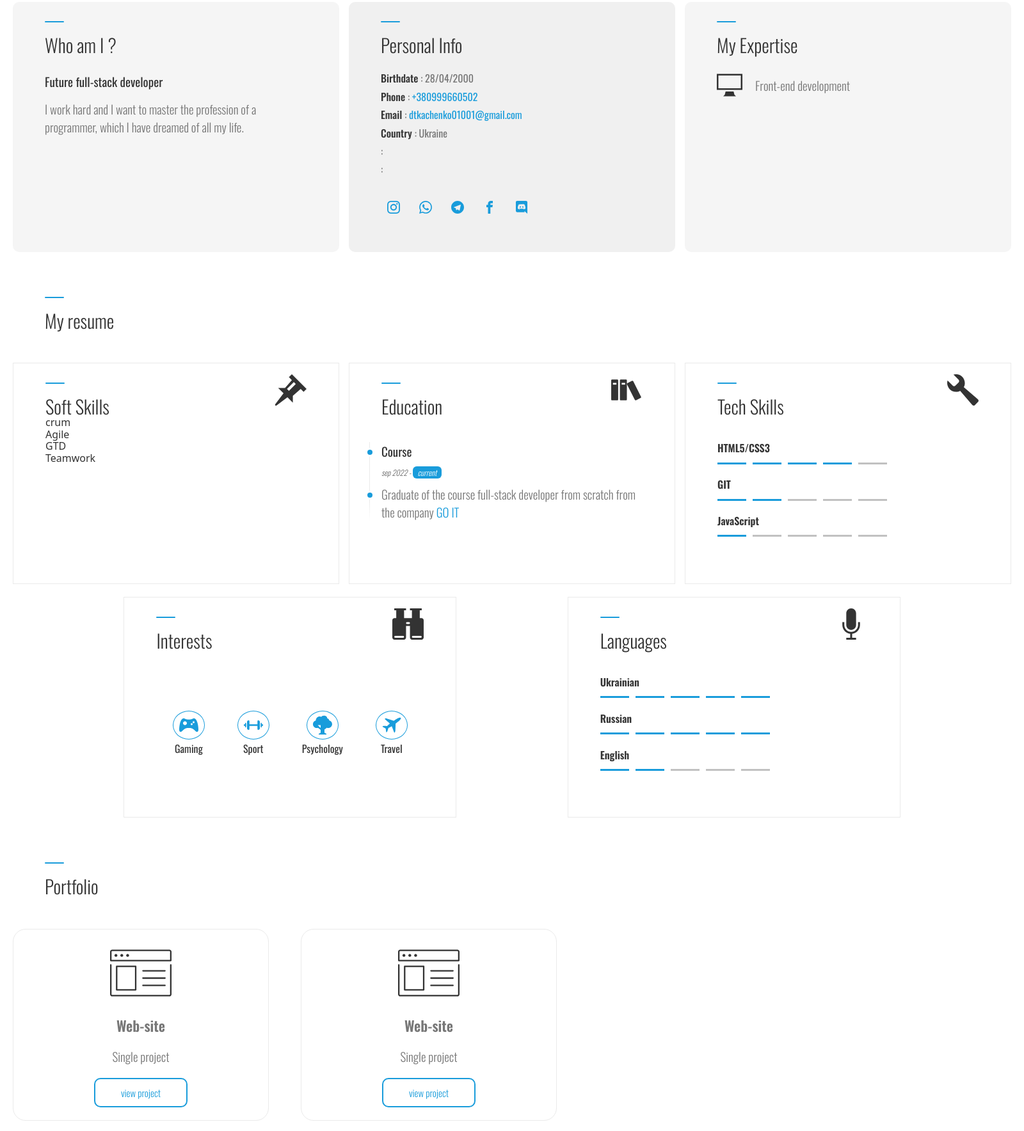
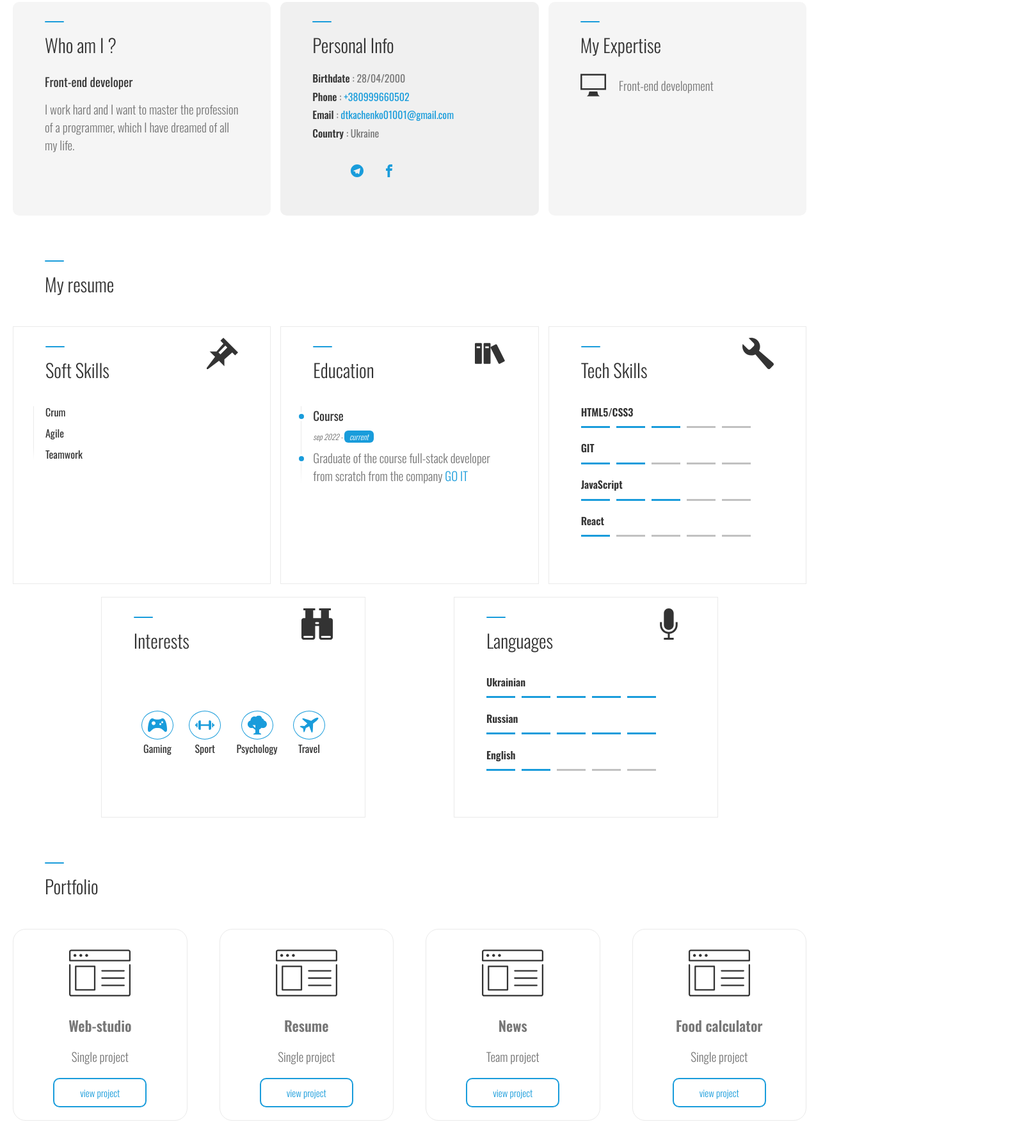
Before and after one commit to Tkachenko01001/Portfolio, a plain HTML site: page index.html in a window 1280 px wide. Shown: the part 732-2500 px from the top of the page at 64% size, 1600 px wide, since content can reach past the window. Drawn offline with nearby package versions, Linux system fonts and the light colour scheme.

Commit message:
updt-resume

```diff
--- a/index.html
+++ b/index.html
@@ -26,7 +26,7 @@
             <use href="./img/icons.svg#icon-file-text">
             </use>
            </svg>Resume</a></li>
-        <li><a href="https://tkachenko01001.github.io/my_resume/" class="nav-list__link-1 nav-list__link--width"> Tkachenko Denis <span class="nav-list__text">HTML/CSS typesetter</span></a></li>
+        <li><a href="https://tkachenko01001.github.io/my_resume/" class="nav-list__link-1 nav-list__link--width"> Tkachenko Denis <span class="nav-list__text">Front-end developer</span></a></li>
         <li><a href="#portfolio" class="nav-list__link"><svg class="nav-list__icon" width="25" height="15">
             <use href="./img/icons.svg#icon-folder">
             </use>
@@ -41,7 +41,7 @@
 </header>
 <!--main-->
 <main>
-<section class="background">
+<section class=" background">
     <div class="container">
         <div class="main-block">
 
@@ -49,7 +49,7 @@
         Tkachenko Denis
     </h1>
     <p class="main-block-1__paragraph">
-        HTML/CSS typesetter
+        Front-end developer
     </p>
     </div>
 
@@ -63,7 +63,7 @@
     <div class="about" id="about">
     <h3 class="about__title">Who am I ?</h3>
     <ul>
-        <li class="about__line-1">Future full-stack developer</li>
+        <li class="about__line-1">Front-end developer</li>
         <li class="about__line">I work hard and I want to master the profession of a programmer, which I have dreamed of all my life.</li>
     </ul>
     </div>
@@ -75,42 +75,33 @@
         <li class="personal__line"> <span class="personal__text"> Phone </span> : <a href="tel:+380999660502">+380999660502</a></li>
         <li class="personal__line"> <span class="personal__text"> Email </span> : <a href="mailto:dtkachenko01001@gmail.com">dtkachenko01001@gmail.com</a></li>
         <li class="personal__line"> <span class="personal__text"> Country </span> : Ukraine</li>
-        <li class="personal__line"> : </li>
-        <li class="personal__line"> : </li>
     </ul>
     <div>
         <ul class="personal-link">
-            <li class="personal-link__line"> <a href="#" class="personal-link__social">
+            <li class="personal-link__line"> <a href="https://www.linkedin.com/in/denis-tkachenko-b4878b26a/" target="_blank" class="personal-link__social">
                 <svg viewBox="0 0 32 32" width="20">
-                    <use href="./img/icons.svg#icon-instagram">
+                    <use href="./img/icons.svg#icon-linkedin">
 
                     </use>
                 </svg>
             </a></li>
-            <li class="personal-link__line"> <a href="#" class="personal-link__social">
-                <svg viewBox="0 0 32 32" width="20">
-                    <use href="./img/icons.svg#icon-whatsapp">
-
-                    </use>
-                </svg>
-            </a></li>
-            <li class="personal-link__line"> <a href="#" class="personal-link__social">
+            <li class="personal-link__line"> <a href="#" target="_blank" class="personal-link__social">
                 <svg viewBox="0 0 32 32" width="20">
                     <use href="./img/icons.svg#icon-telegram">
 
                     </use>
                 </svg>
             </a></li>
-            <li class="personal-link__line"> <a href="#" class="personal-link__social">
+            <li class="personal-link__line"> <a href="https://www.facebook.com/denis.tkachenko.3979" target="_blank" class="personal-link__social">
                 <svg viewBox="0 0 32 32" width="20">
                     <use href="./img/icons.svg#icon-facebook">
 
                     </use>
                 </svg>
             </a></li>
-            <li class="personal-link__line"> <a href="#" class="personal-link__social">
+            <li class="personal-link__line"> <a href="https://github.com/Tkachenko01001" target="_blank" class="personal-link__social">
                 <svg viewBox="0 0 32 32" width="20">
-                    <use href="./img/icons.svg#icon-discord">
+                    <use href="./img/icons.svg#icon-github">
 
                     </use>
                 </svg>
@@ -155,11 +146,10 @@
                 </use>
             </svg>
         </span>
-        <ul>
-            <li>crum</li>
-            <li>Agile</li>
-            <li>GTD</li>
-            <li>Teamwork</li>
+        <ul class="line list-mod">
+            <li class="list__line-soft">Crum</li>
+            <li class="list__line-soft">Agile</li>
+            <li class="list__line-soft">Teamwork</li>
         </ul>
     </div>
 
@@ -197,13 +187,17 @@
         <ul class="skills-list">
             <li class="skills-list__line"><h4>HTML5/CSS3</h4>
             <div class="rating">
-                <span></span><span></span><span></span><span></span><span class="last-rating"></span>
+                <span></span><span></span><span></span><span class="last-rating"></span><span class="last-rating"></span>
             </div></li>
             <li class="skills-list__line"><h4>GIT</h4>
                 <div class="rating">
                     <span></span><span></span><span class="last-rating"></span><span class="last-rating"></span><span class="last-rating"></span>
                 </div></li>
             <li class="skills-list__line"><h4>JavaScript</h4>
+                <div class="rating">
+                    <span></span><span></span><span></span><span class="last-rating"></span><span class="last-rating"></span>
+                </div></li>
+            <li class="skills-list__line"><h4>React</h4>
                 <div class="rating">
                     <span></span><span class="last-rating"></span><span class="last-rating"></span><span class="last-rating"></span><span class="last-rating"></span>
                 </div></li>
@@ -314,13 +308,13 @@
            </svg>
 
             <h3 class="text-card__title">
-                Web-site
+                Web-studio
             </h3>
             <p class="text-card__paragraph">
                 Single project
             </p>
 
-            <a class="portfolio__link" href="https://tkachenko01001.github.io/web-studio/">view project</a>
+            <a class="portfolio__link" href="https://tkachenko01001.github.io/web-studio/" target="_blank">view project</a>
         </li>
 
          <li class="porfolio__line">
@@ -331,13 +325,47 @@
             </svg>
 
              <h3 class="text-card__title">
-                 Web-site
+                 Resume
              </h3>
              <p class="text-card__paragraph">
                 Single project
              </p>
 
-             <a class="portfolio__link" href="https://tkachenko01001.github.io/my_resume/">view project</a>
+             <a class="portfolio__link" href="https://tkachenko01001.github.io/my_resume/" target="_blank">view project</a>
+         </li>
+
+         <li class="porfolio__line">
+            <svg viewBox="0 0 32 32" width="100" >
+                 <use href="./img/icons.svg#icon-browser" class="resume-icon__fill">
+
+                 </use>
+            </svg>
+
+             <h3 class="text-card__title">
+                 News
+             </h3>
+             <p class="text-card__paragraph">
+                 Team project
+             </p>
+
+             <a class="portfolio__link" href="https://tkachenko01001.github.io/news-project/" target="_blank">view project</a>
+         </li>
+
+         <li class="porfolio__line">
+            <svg viewBox="0 0 32 32" width="100" >
+                 <use href="./img/icons.svg#icon-browser" class="resume-icon__fill">
+
+                 </use>
+            </svg>
+
+             <h3 class="text-card__title">
+                Food calculator
+             </h3>
+             <p class="text-card__paragraph">
+                 Single project
+             </p>
+
+             <a class="portfolio__link" href="https://tkachenko01001.github.io/panteon-site/" target="_blank">view project</a>
          </li>
 
     </ul>
--- a/sass/base/_base-style.scss
+++ b/sass/base/_base-style.scss
@@ -32,5 +32,5 @@ a {
 .container {
     margin: 0 auto;
     padding: 20px;
-    width: 1600px;
+    max-width: 1600px;
 }
--- a/sass/components/_resume.scss
+++ b/sass/components/_resume.scss
@@ -18,6 +18,11 @@
     top: -20px;
     width: 30px;
     border-radius: 10px;
+   }
+
+   .list__line-soft {
+    font-family: 'Oswald', sans-serif;
+    margin-bottom: 15px;
    }
 
    .resume__block {
```
Also changed, not shown: css/main.css, css/main.min.css, img/icons.svg, 2 other files.
